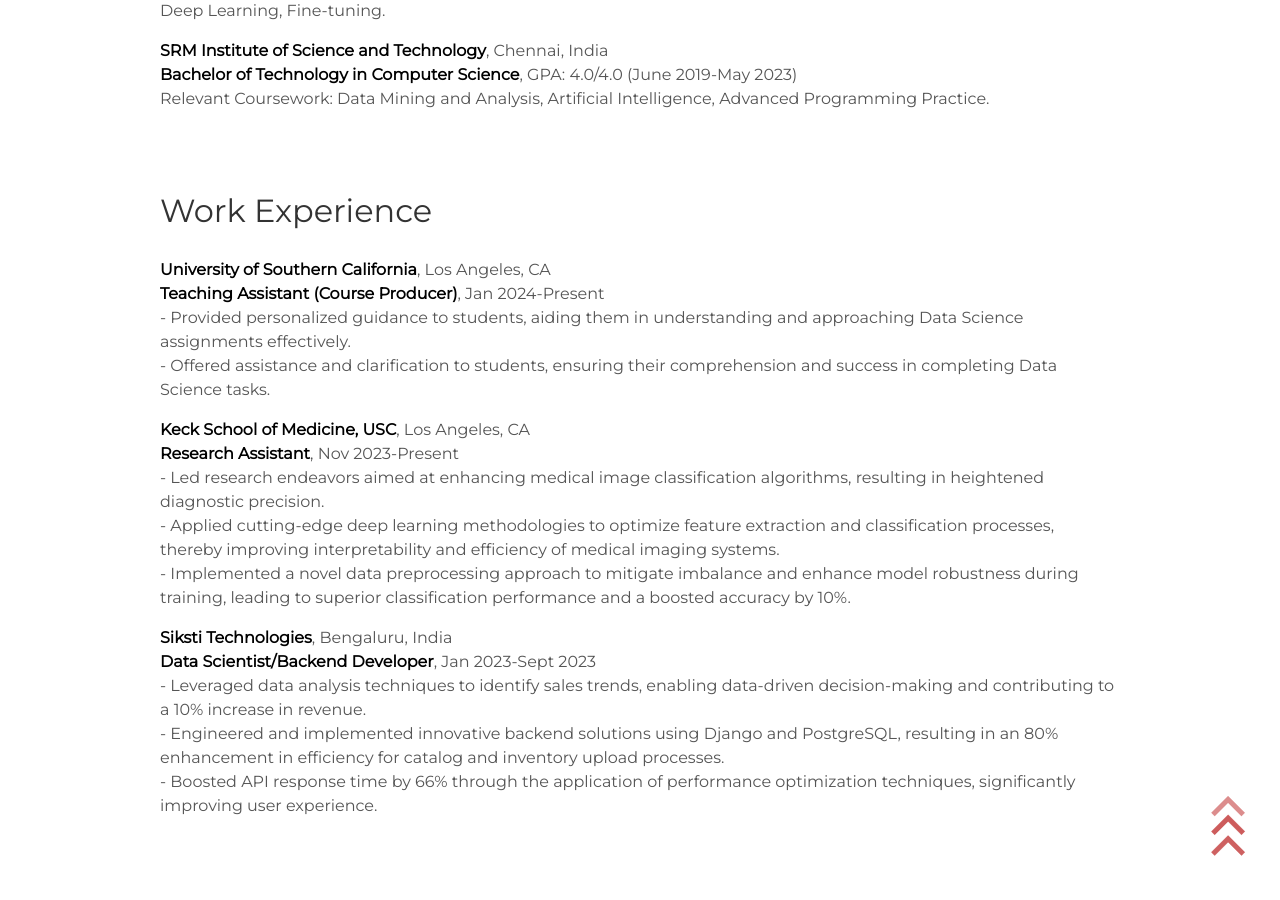
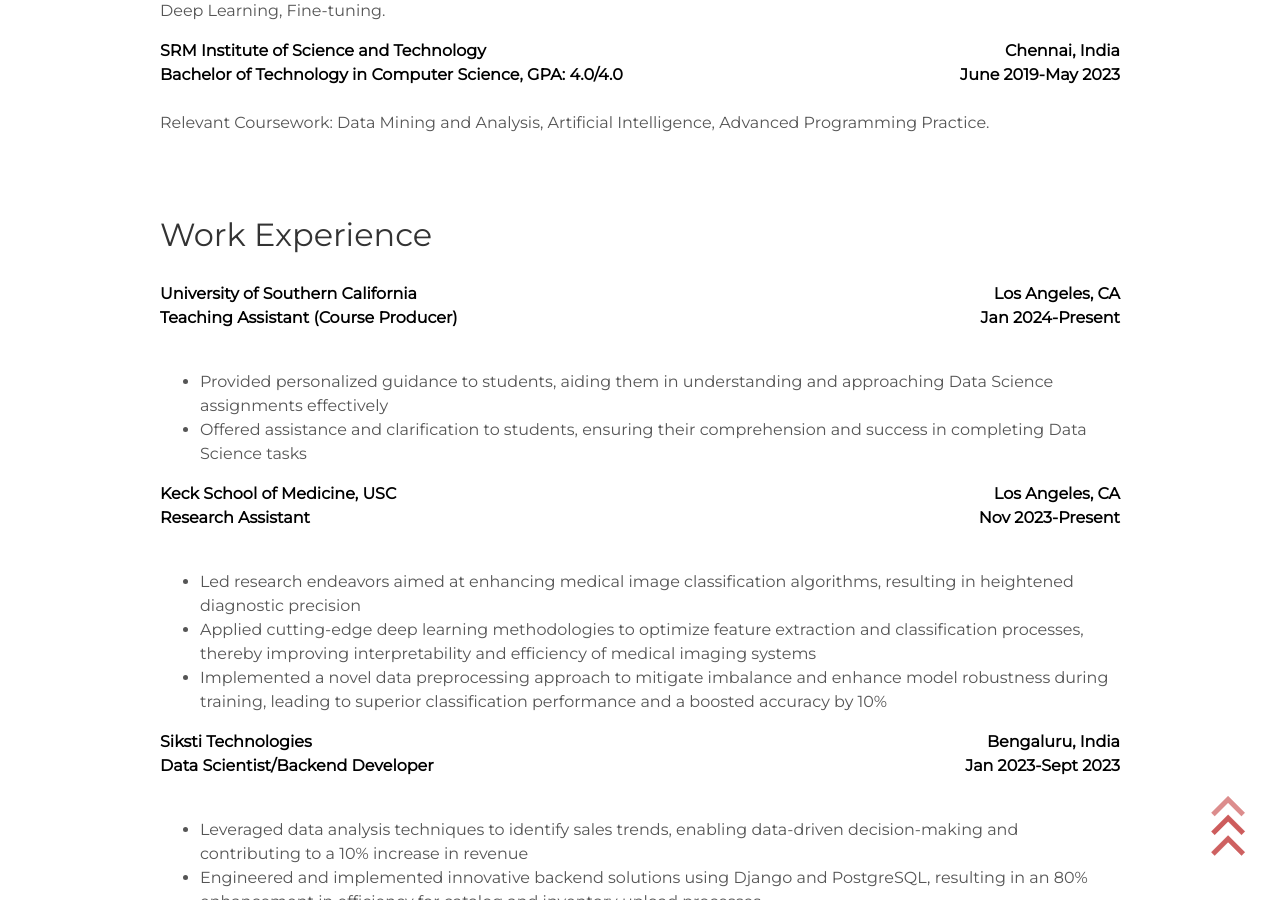
Before and after one commit to helloitsdaksh/portfolio, a Jekyll site: the page built from index.html, in a window 1280 px wide and 900 px high, scrolled down 3536 px. Built offline with Jekyll 4.4.1, drawn with Linux system fonts in a browser that asks for light colours; some of the changed text lies outside the part shown.

Commit message:
final updates

```diff
--- a/_includes/hobby.html
+++ b/_includes/hobby.html
@@ -8,7 +8,10 @@
         <span></span>
     </button>
 </div>
-<<div class="user-projects">
+<div class="user-projects">
+   <div>
+      <p>Exploring the wonders of nature has always been my passion. From the lush forests to the towering mountains and serene coastlines, there's something truly magical about immersing oneself in the beauty of the natural world. Every journey outdoors brings a sense of wonder and excitement, igniting my curiosity and inspiring me to capture the essence of each moment through photography.</p>
+  </div>
   <div id="slider1" class="slider">
     <div class="slide images-left"><img alt="Bryce Canyon National Park" src="assets/img/slider1/bryce1.jpeg" /></div>
     <div class="slide images-left"><img alt="Bryce Canyon National Park" src="assets/img/slider1/bryce2.jpeg" /></div>
@@ -34,13 +37,13 @@
     <div class="slide images-right"><img alt="Page Arizona" src="assets/img/slider2/page3.jpeg" /></div>
     <div class="slide images-right"><img alt="Page Arizona" src="assets/img/slider2/page4.jpeg"/></div>
   </div>
-  <div class="contents">
-    <h3>Exploring Arizona</h3>
+ <div class="contents">
+    <h3>Exploring Nature through my Lens</h3>
     <ul>
-      <li>Landscape Photography, Nature, Adventure</li>
+      <li>Trekking, Hiking, Peace</li> <!-- Added trekking and hiking -->
     </ul>
-    <p>As an enthusiastic photographer, I'm drawn to the captivating landscapes of Page, Arizona. From the surreal beauty of Antelope Canyon to the majestic vistas of Horseshoe Bend, each click of my camera captures the essence of this remarkable place, allowing me to share the magic of my adventures with the world.</p>
-  </div>
+    <p>As an enthusiastic photographer, I'm drawn to the captivating landscapes of Page, Arizona. From the surreal beauty of Antelope Canyon to the majestic vistas of Horseshoe Bend, each click of my camera captures the essence of this remarkable place. Additionally, I enjoy trekking through the rugged terrain and hiking along the scenic trails, immersing myself in the natural beauty and adventure of the region.</p>
+</div>
 </div>
 
 
--- a/_includes/resume.html
+++ b/_includes/resume.html
@@ -24,13 +24,13 @@
 <div id="education">
   <h2>Education</h2>
   <p>
-    <strong>University of Southern California</strong><span style="display: block; text-align: right;">Los Angeles, CA</span>
-    <strong>Master of Science in Applied Data Science</strong>, GPA: 3.65/4.0 (Aug 2023-Present)<br>
+    <strong style="display: flex; justify-content: space-between">University of Southern California<span>Los Angeles, CA</span></strong>
+    <strong style="display: flex; justify-content: space-between">Master of Science in Applied Data Science, GPA: 3.65/4.0 <span>Aug 2023-Present</span></strong><br>
     Relevant Coursework: Data Analysis, Data Visualization, Modeling, Debugging, Probability, Statistics, Statistical Testing, Deep Learning, Fine-tuning.
   </p>
   <p>
-    <strong>SRM Institute of Science and Technology</strong>, Chennai, India<br>
-    <strong>Bachelor of Technology in Computer Science</strong>, GPA: 4.0/4.0 (June 2019-May 2023)<br>
+    <strong style="display: flex; justify-content: space-between">SRM Institute of Science and Technology<span>Chennai, India</span></strong>
+    <strong style="display: flex; justify-content: space-between">Bachelor of Technology in Computer Science, GPA: 4.0/4.0 <span>June 2019-May 2023</span></strong><br>
     Relevant Coursework: Data Mining and Analysis, Artificial Intelligence, Advanced Programming Practice.
   </p>
 </div>
@@ -38,35 +38,43 @@
 <div id="work-experience">
   <h2>Work Experience</h2>
   <p>
-    <strong>University of Southern California</strong>, Los Angeles, CA<br>
-    <strong>Teaching Assistant (Course Producer)</strong>, Jan 2024-Present<br>
-    - Provided personalized guidance to students, aiding them in understanding and approaching Data Science assignments effectively.<br>
-    - Offered assistance and clarification to students, ensuring their comprehension and success in completing Data Science tasks.
+    <strong style="display: flex; justify-content: space-between">University of Southern California <span>Los Angeles, CA</span></strong>
+    <strong style="display: flex; justify-content: space-between">Teaching Assistant (Course Producer) <span>Jan 2024-Present</span></strong><br>
+    <ul>
+    <li>Provided personalized guidance to students, aiding them in understanding and approaching Data Science assignments effectively</li>
+    <li> Offered assistance and clarification to students, ensuring their comprehension and success in completing Data Science tasks</li>
+    </ul>
   </p>
   <p>
-    <strong>Keck School of Medicine, USC</strong>, Los Angeles, CA<br>
-    <strong>Research Assistant</strong>, Nov 2023-Present<br>
-    - Led research endeavors aimed at enhancing medical image classification algorithms, resulting in heightened diagnostic precision.<br>
-    - Applied cutting-edge deep learning methodologies to optimize feature extraction and classification processes, thereby improving interpretability and efficiency of medical imaging systems.<br>
-    - Implemented a novel data preprocessing approach to mitigate imbalance and enhance model robustness during training, leading to superior classification performance and a boosted accuracy by 10%.
+    <strong style="display: flex; justify-content: space-between">Keck School of Medicine, USC<span> Los Angeles, CA</span></strong>
+    <strong style="display: flex; justify-content: space-between">Research Assistant<span>Nov 2023-Present</span></strong><br>
+    <ul>
+    <li>Led research endeavors aimed at enhancing medical image classification algorithms, resulting in heightened diagnostic precision</li>
+    <li>Applied cutting-edge deep learning methodologies to optimize feature extraction and classification processes, thereby improving interpretability and efficiency of medical imaging systems</li>
+    <li>Implemented a novel data preprocessing approach to mitigate imbalance and enhance model robustness during training, leading to superior classification performance and a boosted accuracy by 10%</li>
+    </ul>
   </p>
   <p>
-    <strong>Siksti Technologies</strong>, Bengaluru, India<br>
-    <strong>Data Scientist/Backend Developer</strong>, Jan 2023-Sept 2023<br>
-    - Leveraged data analysis techniques to identify sales trends, enabling data-driven decision-making and contributing to a 10% increase in revenue.<br>
-    - Engineered and implemented innovative backend solutions using Django and PostgreSQL, resulting in an 80% enhancement in efficiency for catalog and inventory upload processes.<br>
-    - Boosted API response time by 66% through the application of performance optimization techniques, significantly improving user experience.
+    <strong style="display: flex; justify-content: space-between">Siksti Technologies<span>Bengaluru, India</span></strong>
+    <strong style="display: flex; justify-content: space-between">Data Scientist/Backend Developer<span>Jan 2023-Sept 2023</span></strong><br>
+    <ul>
+    <li>Leveraged data analysis techniques to identify sales trends, enabling data-driven decision-making and contributing to a 10% increase in revenue</li>
+    <li>Engineered and implemented innovative backend solutions using Django and PostgreSQL, resulting in an 80% enhancement in efficiency for catalog and inventory upload processes</li>
+    <li>Boosted API response time by 66% through the application of performance optimization techniques, significantly improving user experience</li>
+    </ul>
   </p>
 </div>
 
 <div id="leadership-and-involvement">
   <h2>Leadership and Involvement</h2>
   <p>
-    <strong>GRIDS @USC</strong>, Los Angeles, CA<br>
-    <strong>Tech Team Board Member</strong>, Aug 2023-Present<br>
-    - Demonstrated strong leadership by organizing and leading hackathons, workshops, and team projects, showcasing effective project management skills and fostering a collaborative environment for skill development.<br>
-    - Provided mentorship to junior club members, facilitating their growth in machine learning, data analysis, and programming, while also emphasizing the importance of teamwork and communication.
-  </p>
+    <strong style="display: flex; justify-content: space-between">GRIDS, USC<span>Los Angeles, CA</span></strong>
+    <strong style="display: flex; justify-content: space-between">Tech Team Board Member<span>Aug 2023-Present</span></strong><br>
+    <ul>
+    <li>Demonstrated strong leadership by organizing and leading hackathons, workshops, and team projects, showcasing effective project management skills and fostering a collaborative environment for skill development</li>
+    <li>Provided mentorship to junior club members, facilitating their growth in machine learning, data analysis, and programming, while also emphasizing the importance of teamwork and communication</li>
+    </ul>
+   </p>
 </div>
 
 <div id="publications">
@@ -80,16 +88,12 @@
 <div id="skills-and-interests">
   <h2>Skills and Interests</h2>
   <p>
-    <strong>Languages</strong>: Python, R, Java, CPP
-  </p>
-  <p>
-    <strong>Frameworks/Libraries</strong>: TensorFlow, PyTorch, Scikit-learn, XGBoost, CatBoost, Pandas, NumPy, SpaCy, Tesseract, Statsmodels, Matplotlib, Seaborn, Keras, BeautifulSoup, Selenium, Django, Flask
-  </p>
-  <p>
-    <strong>Databases and Cloud</strong>: SQL, PostgreSQL, NoSQL, JSON, XML, Firebase, AWS, Azure
-  </p>
-  <p>
-    <strong>Big Data Tools and Technologies</strong>: Spark, Hadoop, Hive, Tableau, Power BI, Kafka, Apache Airflow, Jenkins, JIRA, Redis, Excel
+    <ul>
+    <li><strong>Languages</strong>: Python, R, Java, CPP</li>
+    <li><strong>Frameworks/Libraries</strong>: TensorFlow, PyTorch, Scikit-learn, XGBoost, CatBoost, Pandas, NumPy, SpaCy, Tesseract, Statsmodels, Matplotlib, Seaborn, Keras, BeautifulSoup, Selenium, Django, Flask</li>
+    <li><strong>Databases and Cloud</strong>: SQL, PostgreSQL, NoSQL, JSON, XML, Firebase, AWS, Azure</li>
+    <li><strong>Big Data Tools and Technologies</strong>: Spark, Hadoop, Hive, Tableau, Power BI, Kafka, Apache Airflow, Jenkins, JIRA, Redis, Excel</li>
+    </ul>
   </p>
 </div>
 
```
